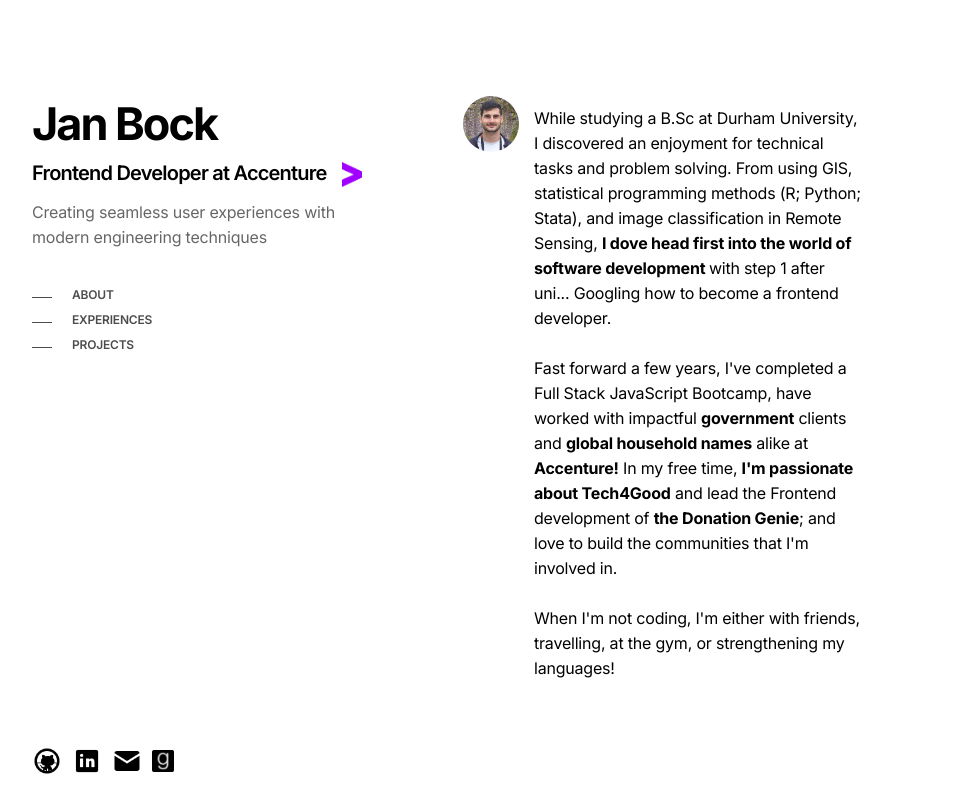
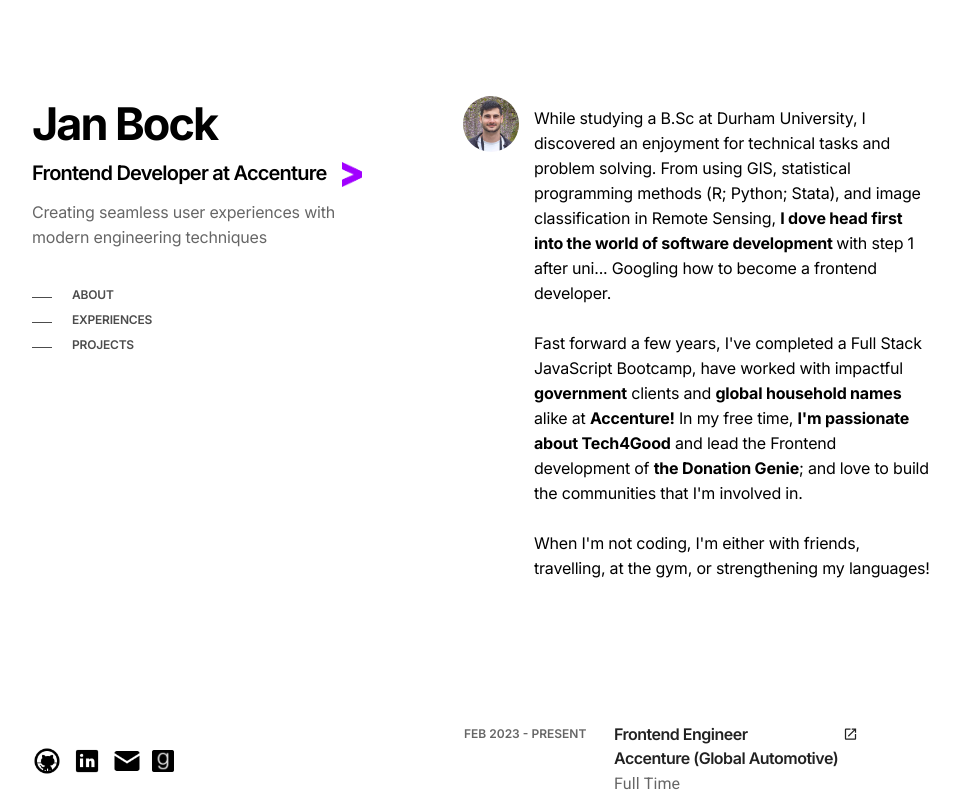
Before and after one commit to jan-bock/personal_website, a React (Create React App) app in the folder typescript-react-redux_web/: page / in a window 1280 px wide. Shown: the top 800 px of the page, without its empty margins (192-1152 px from the left). Built offline with nearby package versions, Linux system fonts and the light colour scheme.

Commit message:
css changes

```diff
--- a/typescript-react-redux_web/src/App.css
+++ b/typescript-react-redux_web/src/App.css
@@ -66,7 +66,7 @@ html {
 }
 
 .bio {
-  width: 33vw;
+  width: 40vw;
   z-index: 1;
 }
 
@@ -173,6 +173,10 @@ html {
   border-radius: 4px;
 }
 
+.lp-column.secondary-column {
+  width: 38vw;
+}
+
 @media (max-width: 1350px) {
   .experience-card {
     width: 45vw;
@@ -229,6 +233,10 @@ html {
     padding-bottom: 55px;
     padding-left: 0;
     margin: auto;
+  }
+
+  .lp-column.secondary-column {
+    width: 90vw;
   }
 }
 
```
